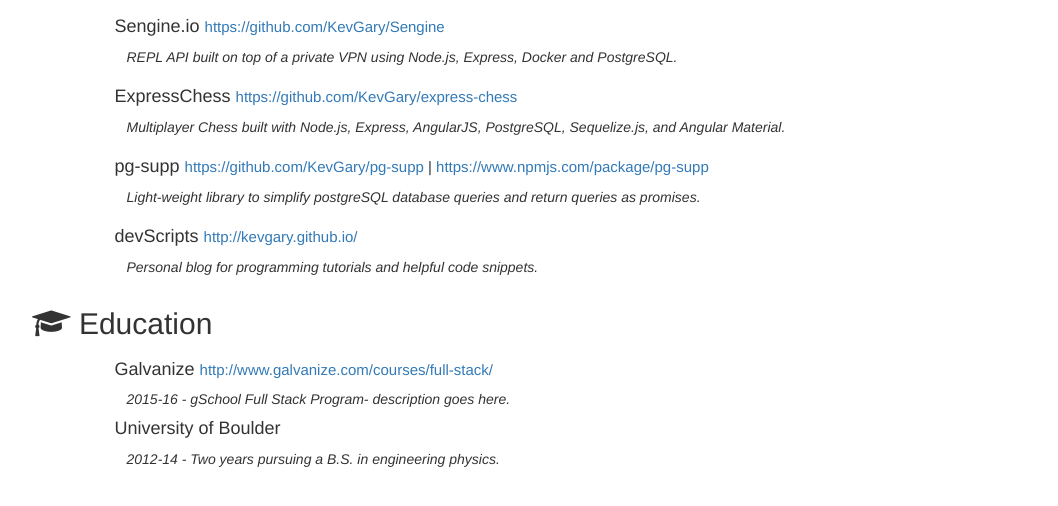
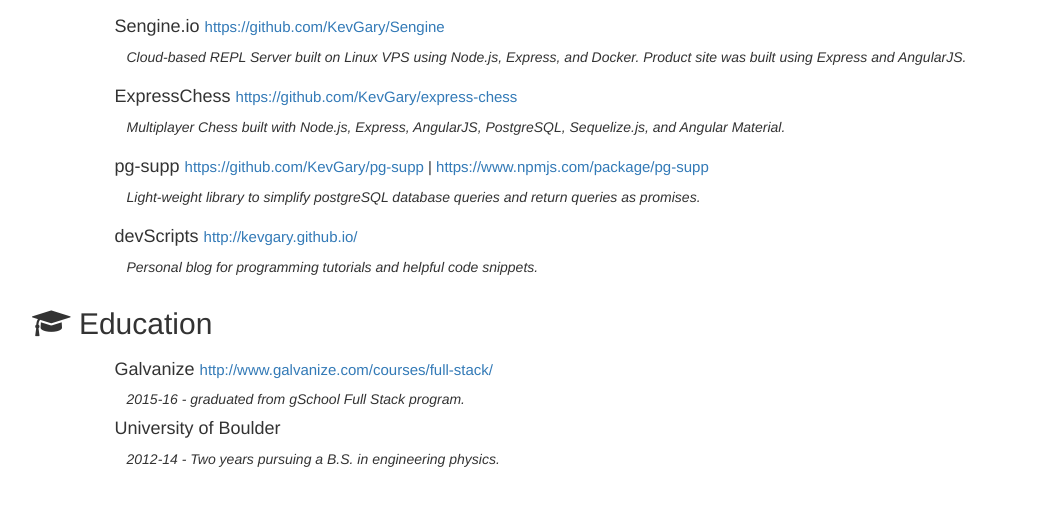
Before and after one commit to KevGary/resume, a plain HTML site: page index.html in a window 1280 px wide. Shown: the part 610-1116 px from the top of the page, without its empty margins (38-1096 px from the left). Drawn offline with nearby package versions, Linux system fonts and the light colour scheme.

Commit message:
resi updates

```diff
--- a/index.html
+++ b/index.html
@@ -81,7 +81,7 @@
   <div class="row">
     <div class="col-xs-offset-1">
       <h4>Sengine.io <span class="project-link"><a href="https://github.com/KevGary/Sengine">https://github.com/KevGary/Sengine</a></span></h4>
-      <p class="project-description">REPL API built on top of a private VPN using Node.js, Express, Docker and PostgreSQL.</p>
+      <p class="project-description">Cloud-based REPL Server built on Linux VPS using Node.js, Express, and Docker.  Product site was built using Express and AngularJS.</p>
     </div>
   </div>
   <div class="row">
@@ -106,7 +106,7 @@
   <div class="row education">
     <div class="col-xs-offset-1">
       <h4>Galvanize <span class="education-link"><a href="http://www.galvanize.com/courses/full-stack/">http://www.galvanize.com/courses/full-stack/</a></span></h4>
-      <p class="project-description">2015-16 - gSchool Full Stack Program- description goes here.</p>
+      <p class="project-description">2015-16 - graduated from gSchool Full Stack program.</p>
     </div>
     <div class="col-xs-offset-1">
       <h4>University of Boulder <span class="education-link"><a href="http://www.galvanize.com/courses/full-stack/"></a></span></h4>
```
